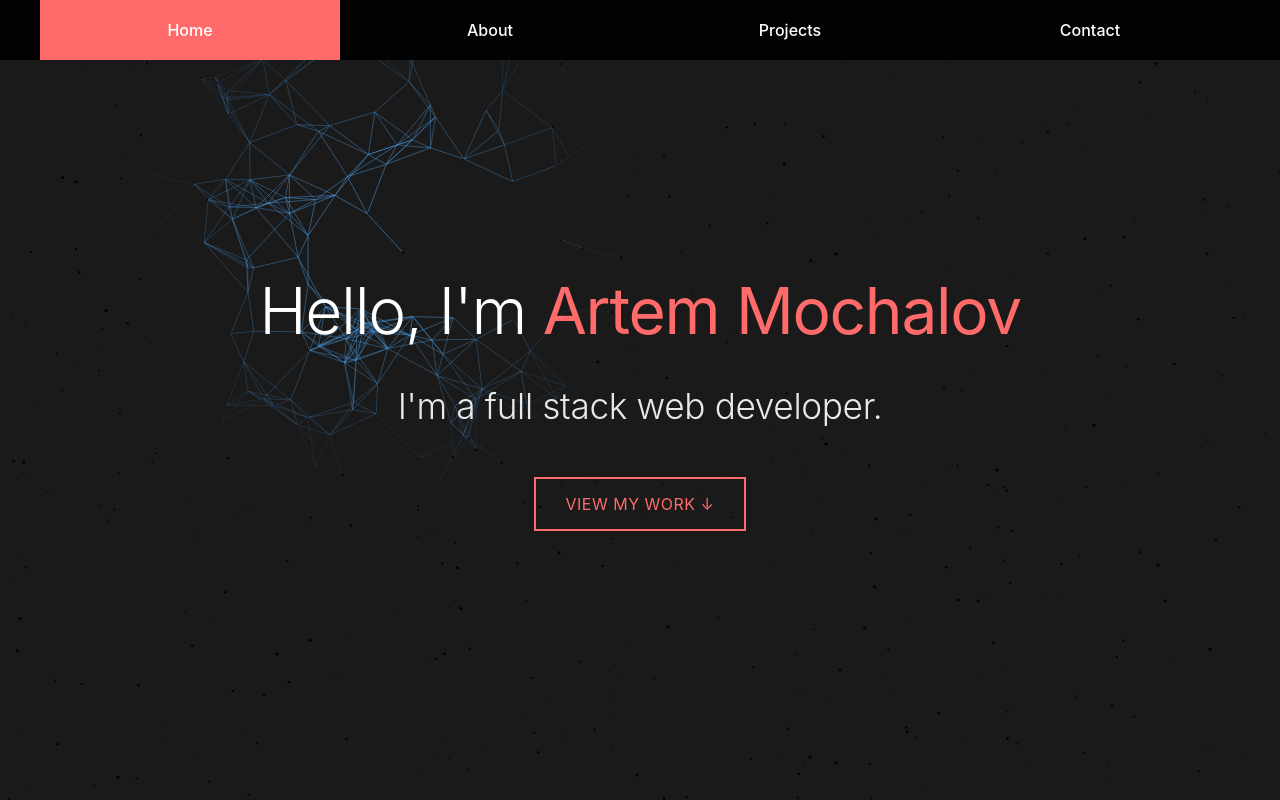
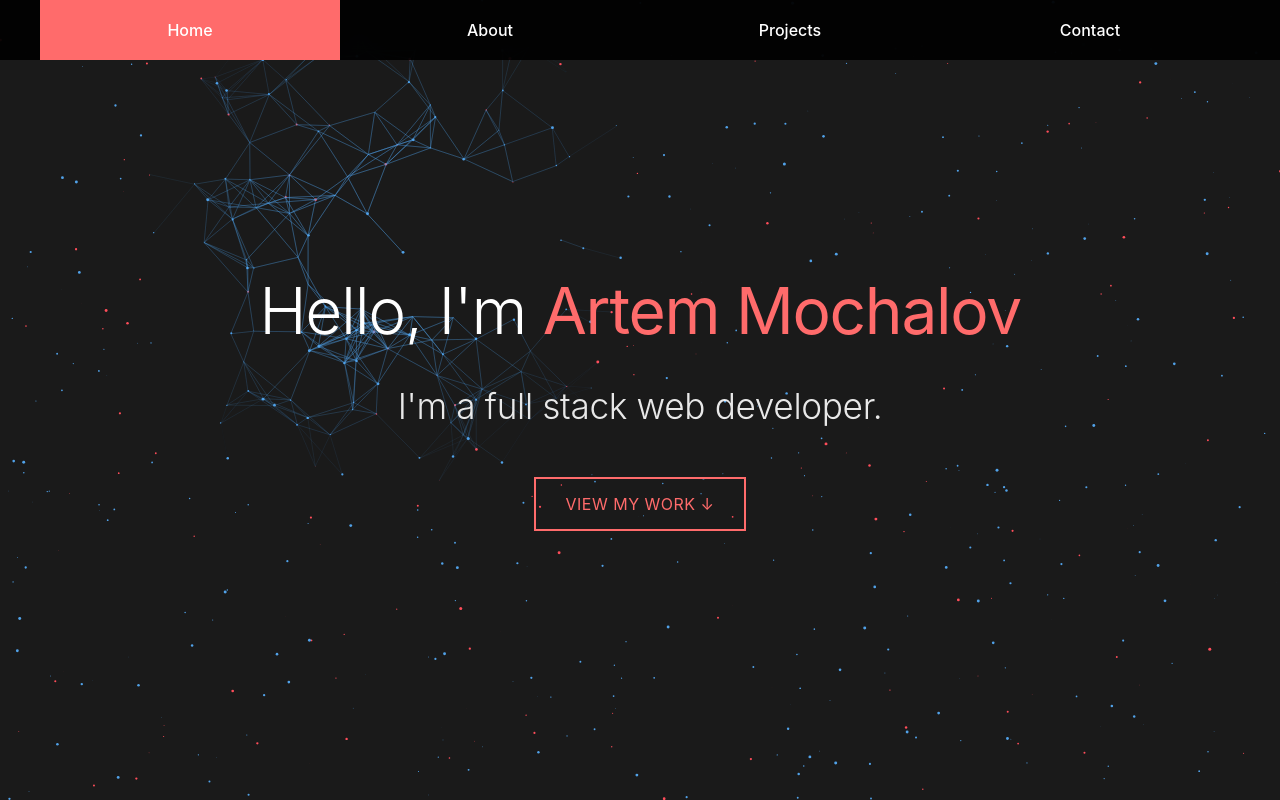
Before and after one commit to ArMoRi1/react-portfolio, a React (Create React App) app: page / in a window 1280 px wide. Built offline with nearby package versions, Linux system fonts and the light colour scheme.

Commit message:
changed the color of dots but has a beef with an opacity

```diff
--- a/src/components/Greetings/CanvasDotsBg.js
+++ b/src/components/Greetings/CanvasDotsBg.js
@@ -72,7 +72,11 @@ const CanvasDotsBg = () => {
 
                 const opacity = Math.max(0.1, Math.min(1, 1 - distanceRatio));
 
-                ctx.fillStyle = this.colour.replace('rgb', 'rgba').replace(')', `, ${opacity})`);
+                // const rgb = this.colour.match(/\d+/g); // ['81', '162', '233']
+                // const alpha = Math.max(0.2, 1 - distanceRatio); // прозорість
+                // ctx.fillStyle = `rgba(${rgb[0]},${rgb[1]},${rgb[2]},${alpha})`; // БЕЗ пробілів!
+                ctx.fillStyle = this.colour; // просто без альфи
+
                 ctx.fill();
             },
 
```
